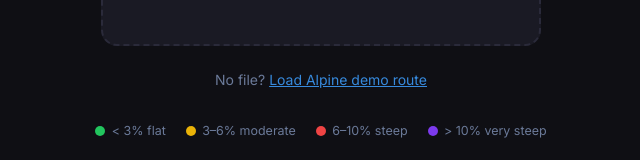
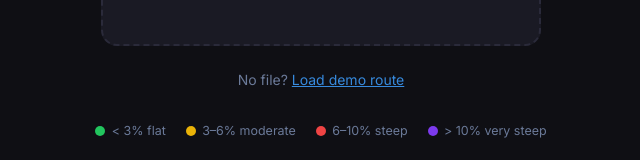
Before and after one commit to MichaelHolley/voxroute, a Vue app: page / in a window 1280 px wide. Shown: the part 479-639 px from the top of the page, without its empty margins (319-959 px from the left). Built offline with nearby package versions, Linux system fonts and the light colour scheme.

Commit message:
feat: update demo route

```diff
--- a/src/components/UploadZone.vue
+++ b/src/components/UploadZone.vue
@@ -148,7 +148,7 @@ defineExpose({ setError: (msg: string) => (errorMsg.value = msg) });
         class="bg-transparent border-0 text-vr-blue cursor-pointer text-sm underline p-0 font-[inherit] hover:text-[#5aa0e8] transition-colors"
         @click.stop="loadDemo"
       >
-        Load Alpine demo route
+        Load demo route
       </button>
     </div>
 
--- a/src/composables/useGpxParser.ts
+++ b/src/composables/useGpxParser.ts
@@ -16,7 +16,7 @@ export interface RouteStats {
 }
 
 const DEMO_GPX_URL =
-  "https://raw.githubusercontent.com/gps-touring/sample-gpx/refs/heads/master/BrittanyJura/JuraRoute72011.gpx";
+  "https://raw.githubusercontent.com/gps-touring/sample-gpx/refs/heads/master/BrittanyJura/Salins-les-Bains_Fleurier.gpx";
 
 function parseGpx(xmlString: string): GpxPoint[] {
   const parser = new DOMParser();
```
